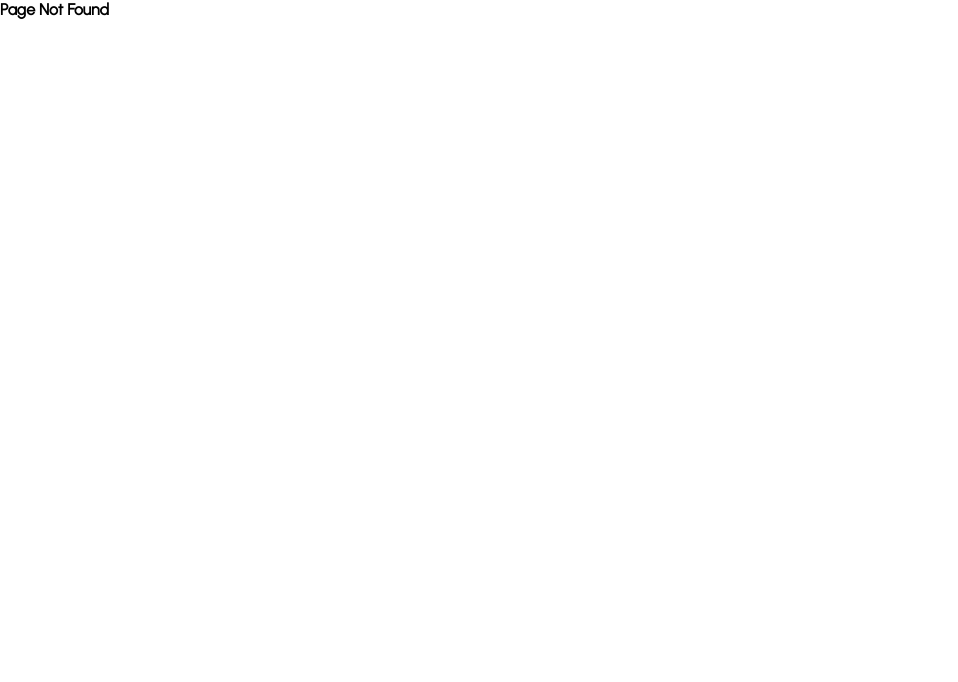
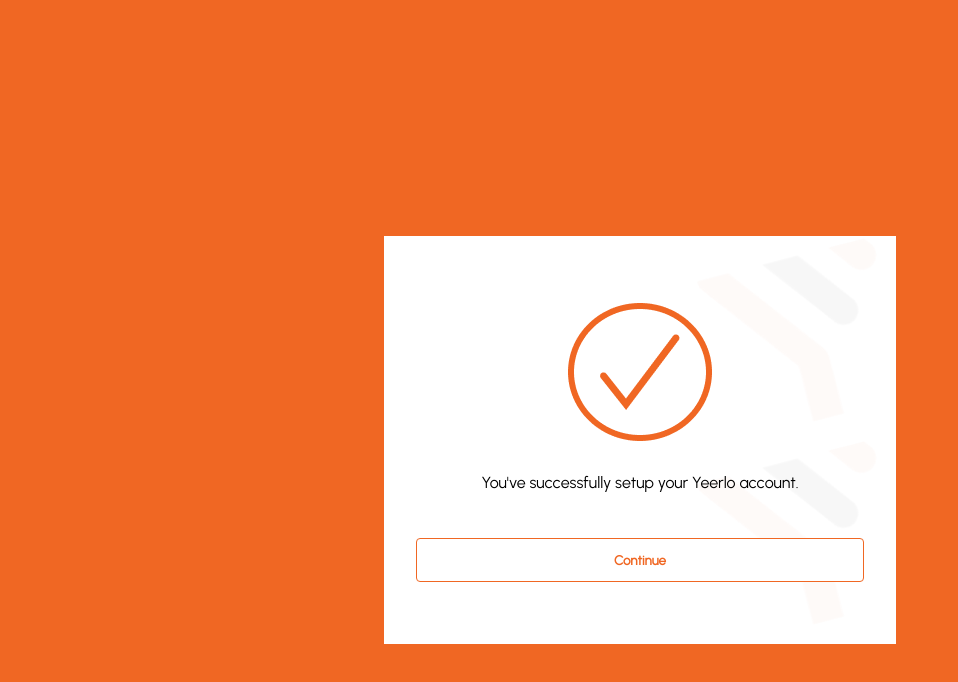
Before and after one commit to LordCodex/Yeerlo-ui, a Vue app: page /success in a window 1280 px wide. Before the commit this address had no page. Shown: the top 682 px of the page, without its empty margins (0-958 px from the left). Built offline with nearby package versions, Linux system fonts and the light colour scheme.

Commit message:
ssssssecond fggfffffcccccf

```diff
--- a/src/router/index.js
+++ b/src/router/index.js
@@ -10,6 +10,7 @@ import SplashScreen from "../views/SplashScreen.vue";
 import OnboardOne from "../views/OnboardOne.vue";
 import OnboardTwo from "../views/OnboardTwo.vue";
 import OnboardThree from "../views/OnboardThree.vue";
+import SuccessPage from "../views/SuccessPage.vue";
 
 const routes = [
   {
@@ -63,6 +64,11 @@ const routes = [
     component: EnterPassword,
   },
   {
+    path: "/success",
+    name: "Success Page",
+    component: SuccessPage,
+  },
+  {
     path: "/:catchAll(.*)",
     name: "Not Found",
     component: NotFound,
--- a/src/views/EnterPassword.vue
+++ b/src/views/EnterPassword.vue
@@ -4,8 +4,9 @@
   <div class="Login_container">
     <div id="box_container">
       <!-- login-arrow  -->
-      <div class="login-arrow" @click="back">
-        <i class="fas fa-arrow-left"></i> &nbsp; Enter Password
+      <div class="login-arrow">
+        <h2 class="loghead">Enter Password</h2>
+        <p>Enter Your New Password.</p>
       </div>
       <br />
       <!-- form start from here -->
@@ -22,7 +23,7 @@
           <br />
           <br />
           <div class="login__input">
-            <router-link :to="{ name: 'Other Information' }" class="yell">
+            <router-link :to="{ name: 'Success Page' }" class="yell">
               <button class="loginbtn">Next</button></router-link
             >
           </div>
--- a/src/views/SignUp.vue
+++ b/src/views/SignUp.vue
@@ -17,12 +17,14 @@
           <input type="Name" name="" id="" />
           <br />
           <br />
-          <label for="password">Password</label>
+          <label for="Email">Your Email</label>
           <br />
-          <input type="password" name="" id="" />
+          <input type="email" name="" id="" />
           <br />
           <div class="login__input">
-            <button class="loginbtn">Sign Up</button>
+            <router-link :to="{ name: 'Enter Password' }" class="yell">
+              <button class="loginbtn">Sign Up</button>
+            </router-link>
           </div>
           <div class="signup with_account">or sign up with account</div>
           <div class="signup accounts">
--- /dev/null
+++ b/src/views/SuccessPage.vue
@@ -0,0 +1,35 @@
+/* eslint-disable */
+
+<template>
+  <div class="Login_container">
+    <div id="box_container">
+      <br />
+      <!-- form start from here -->
+      <div class="form">
+        <img src="../assets/img/mark.png" alt="" />
+        <p>You've successfully setup your Yeerlo account.</p>
+        <button>Continue</button>
+      </div>
+    </div>
+  </div>
+</template>
+<script>
+export default {
+  name: "LoginView",
+};
+</script>
+<style scoped>
+@import "../assets/css/Form.css";
+.form {
+  text-align: center;
+  display: flex;
+  flex-direction: column;
+  gap: 2em;
+  align-items: center;
+  justify-content: center;
+}
+button {
+  background-color: white;
+  color: #f06723;
+}
+</style>
```
Also changed, not shown: src/assets/img/mark.png (added).
